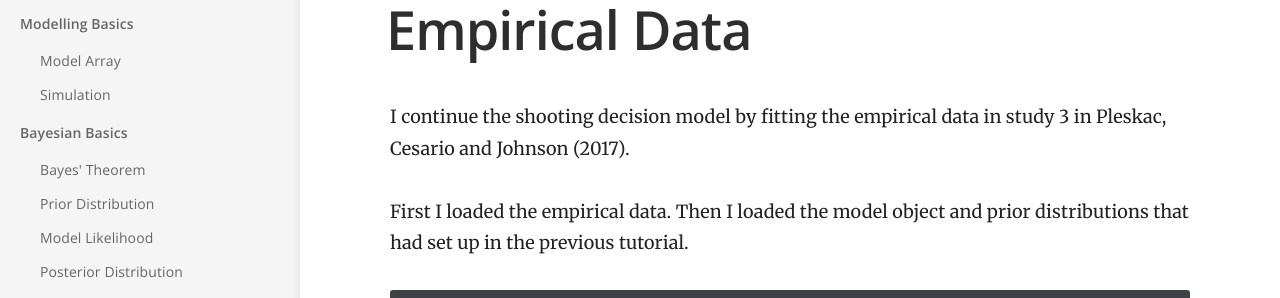
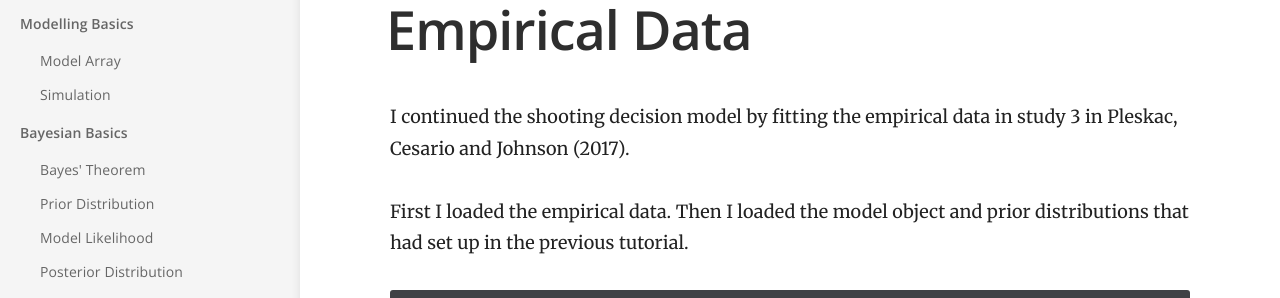
Before and after one commit to yxlin/yxlin.github.io, a Jekyll site: the page built from _docs/random-effect-model/shooting-decision2.md, in a window 1280 px wide and 900 px high. Shown: the part 155-453 px from the top of the window. Built offline with Jekyll 4.4.1, drawn with Linux system fonts in a browser that asks for light colours; some of the changed text lies outside the part shown.

Commit message:
update version number

```diff
--- a/_docs/random-effect-model/shooting-decision2.md
+++ b/_docs/random-effect-model/shooting-decision2.md
@@ -4,7 +4,7 @@ category: Hierarchical Model
 order: 5
 ---
 
-I continue the shooting decision model by fitting the empirical data in study 3 in Pleskac,
+I continued the shooting decision model by fitting the empirical data in study 3 in Pleskac,
 Cesario and Johnson (2017).
 
 
```
Also changed, not shown: other parts of _docs/random-effect-model/shooting-decision2.md (+1 -1 lines), index.md (+1 -1 lines).
